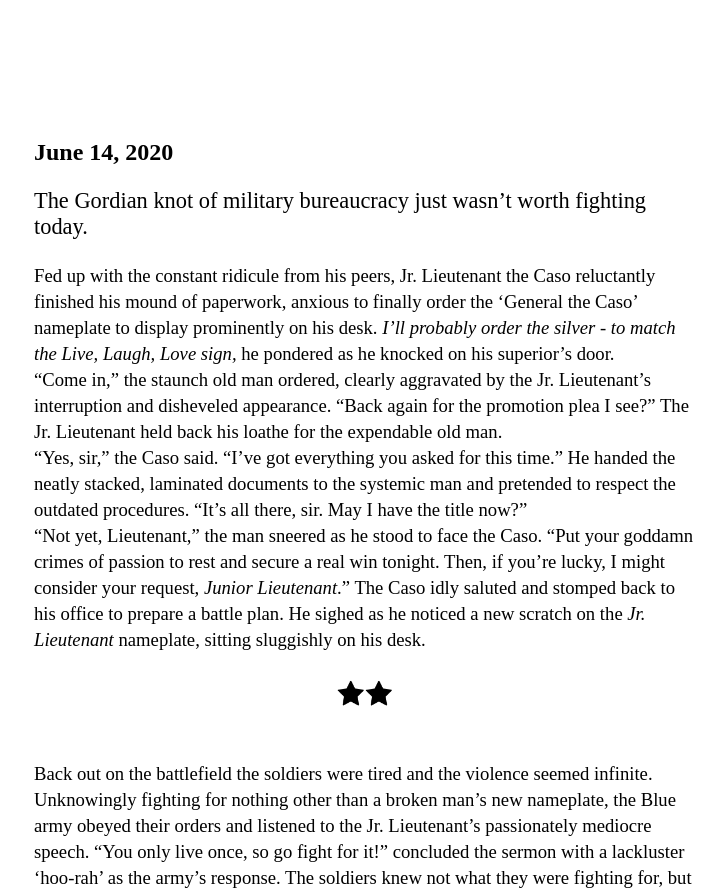
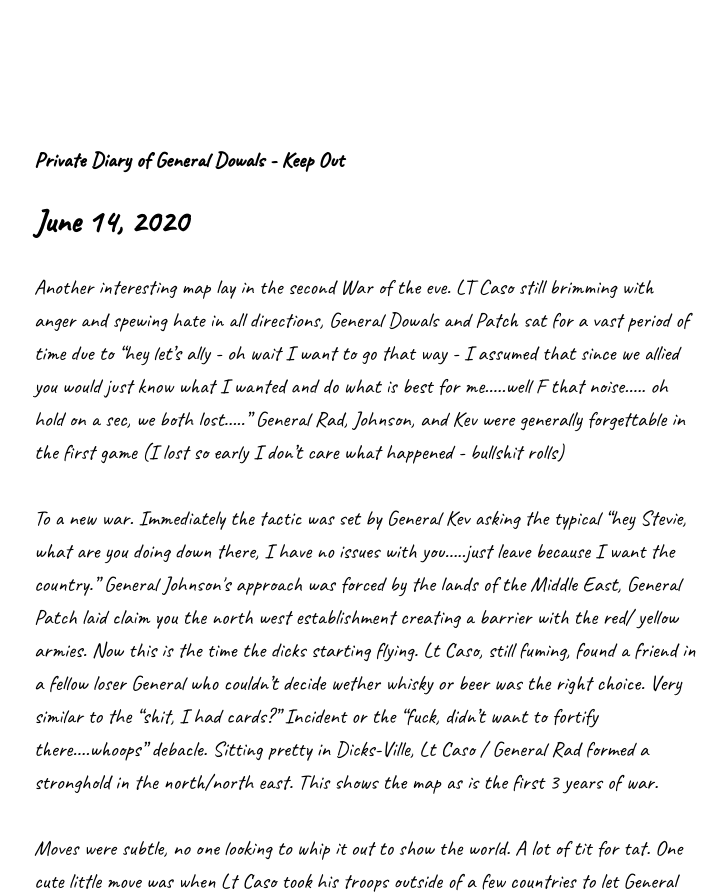
Before and after one commit to kduckets/tfw, a Next.js app: page / in a window 1280 px wide. Shown: the part 8020-8914 px from the top of the page, without its empty margins (275-1002 px from the left). Built offline with nearby package versions, Linux system fonts and the light colour scheme; a web font is replaced by a local one.

Commit message:
Update index.js

```diff
--- a/pages/index.js
+++ b/pages/index.js
@@ -223,7 +223,61 @@ perhaps the world), allowing a blood-colored history to once again, repeat itsel
 </div>
 
 <div className="fullHeight">
-<h2>June 14, 2020</h2>
+<p className="diaryDowals"><small>
+<h4>Private Diary of General Dowals - Keep Out</h4>
+  <h2>June 14, 2020</h2>
+  Another interesting map lay in the second War of the eve. LT Caso still brimming with anger
+  and spewing hate in all directions, General Dowals and Patch sat for a vast period of time due to
+  “hey let’s ally - oh wait I want to go that way - I assumed that since we allied you would just know
+  what I wanted and do what is best for me.....well F that noise..... oh hold on a sec, we both lost.....”
+  General Rad, Johnson, and Kev were generally forgettable in the first game (I
+  lost so early I don’t care what happened - bullshit rolls)
+<br/>
+<br/>
+To a new war. Immediately the tactic was set by General Kev asking the typical
+“hey Stevie, what are you doing down there, I have no issues with you.....just leave because I want the country.”
+General Johnson's approach was forced by the lands of the Middle East, General Patch laid claim you the
+north west establishment creating a barrier with the red/ yellow armies. Now this is the time the dicks starting flying.
+Lt Caso, still fuming, found a friend in a fellow loser General who couldn’t decide wether whisky or beer was the
+right choice. Very similar to the “shit, I had cards?” Incident or the “fuck, didn’t want to fortify there....whoops”
+debacle. Sitting pretty in Dicks-Ville, Lt Caso / General Rad formed a stronghold in the north/north east.
+This shows the map as is the first 3 years of war.
+<br/>
+<br/>
+Moves were subtle, no one looking to whip it out to show the world. A lot of tit for tat.
+One cute little move was when Lt Caso took his troops outside of a few countries to let
+General Rad go fight others for him - it was adorable. Some words were spoken, which
+forced General Kev to establish dominance and lay his lumber into Turkey to cut up the homo-erotic
+love fest of Rad and Caso. Lt Caso was not a fan and his strength in numbers, which showed when he took
+back his lands gave General Rad his home again..... the bond was sealed. Having no path way out
+General Dowals was stuck with a fat stack of troops in the south, and by the time the Country was
+established by a bloody battle to end General Kev's rein, his forces were weakened......
+<br/>
+<br/>
+Observing this fact, Lt Caso took advantage of General Johnson’s long hold of a
+centralized country and sliced the domain into the southern tier of General Dowals.
+There was no reinforcements. Graciously, in the massive fog of dicks in the north, Lt Caso allowed
+General Rad to remain living to use his cards ....... the whiskey took hold......
+cards weren’t used and his troops riddled.....
+<br/>
+<br/>
+With only one shot of claiming strength back, General Dowals slapped General Rad taking his
+pathetic cards only to leave himself more vulnerable....... we can all see the story from here....
+<br/>
+<br/>
+Lt Caso pushes his massive troops that was collected with zero resistance into squabbling the
+territories marking victory on the lands.
+<br/>
+<br/>
+The Battle was named: <i>The Battle of Dick Hill</i>
+<br/>
+The excited Lt scurried back to his superiors. Feeling positive about the win at
+Dick Hill and his crimes of passion seemed to be under control. This little Lt was jazzed.
+  </small>
+  </p>
+</div>
+
+<div className="fullHeight">
   <p> The Gordian knot of military bureaucracy just wasn’t worth fighting today. </p>
 
 <p className="story">
```
